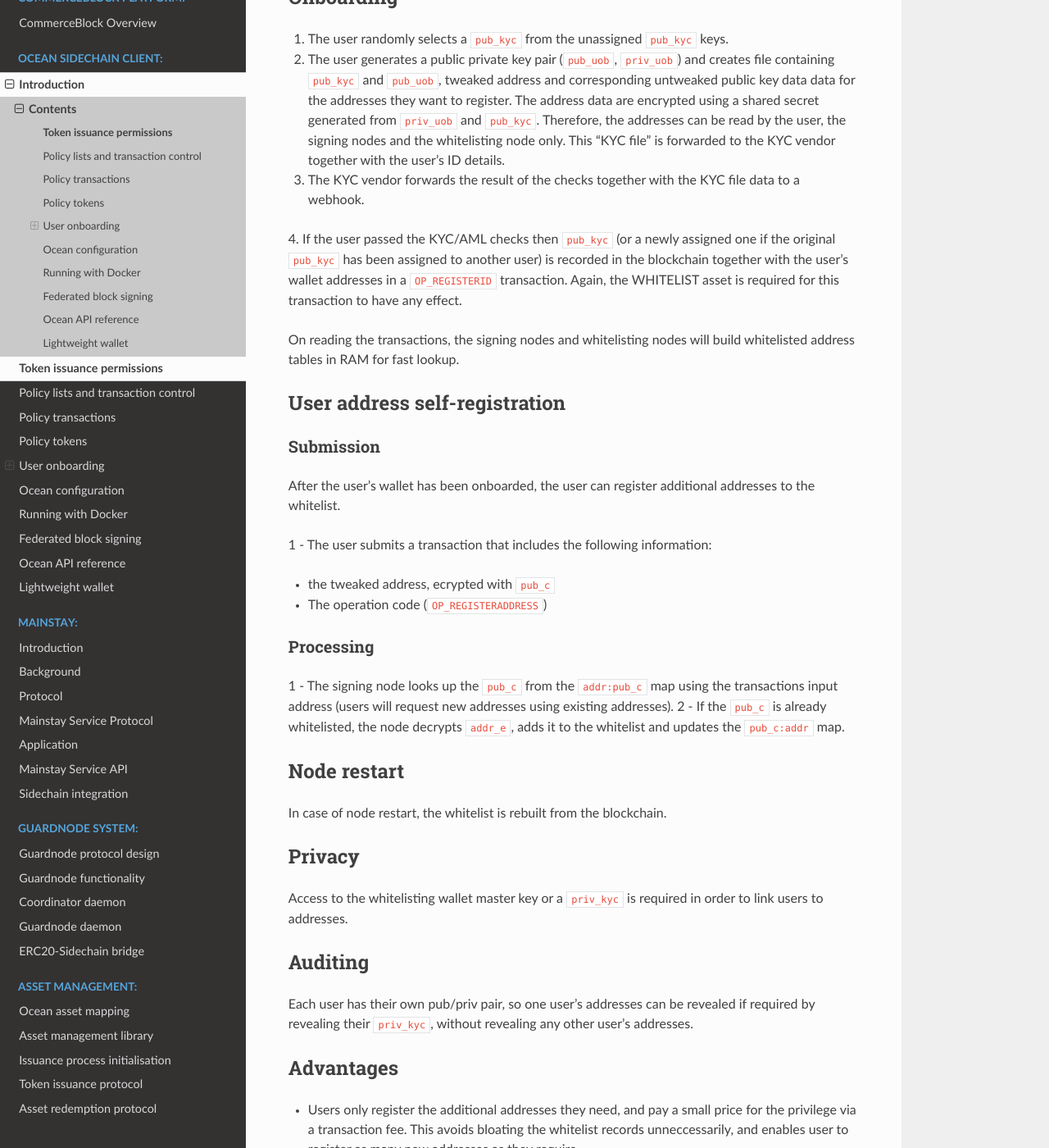
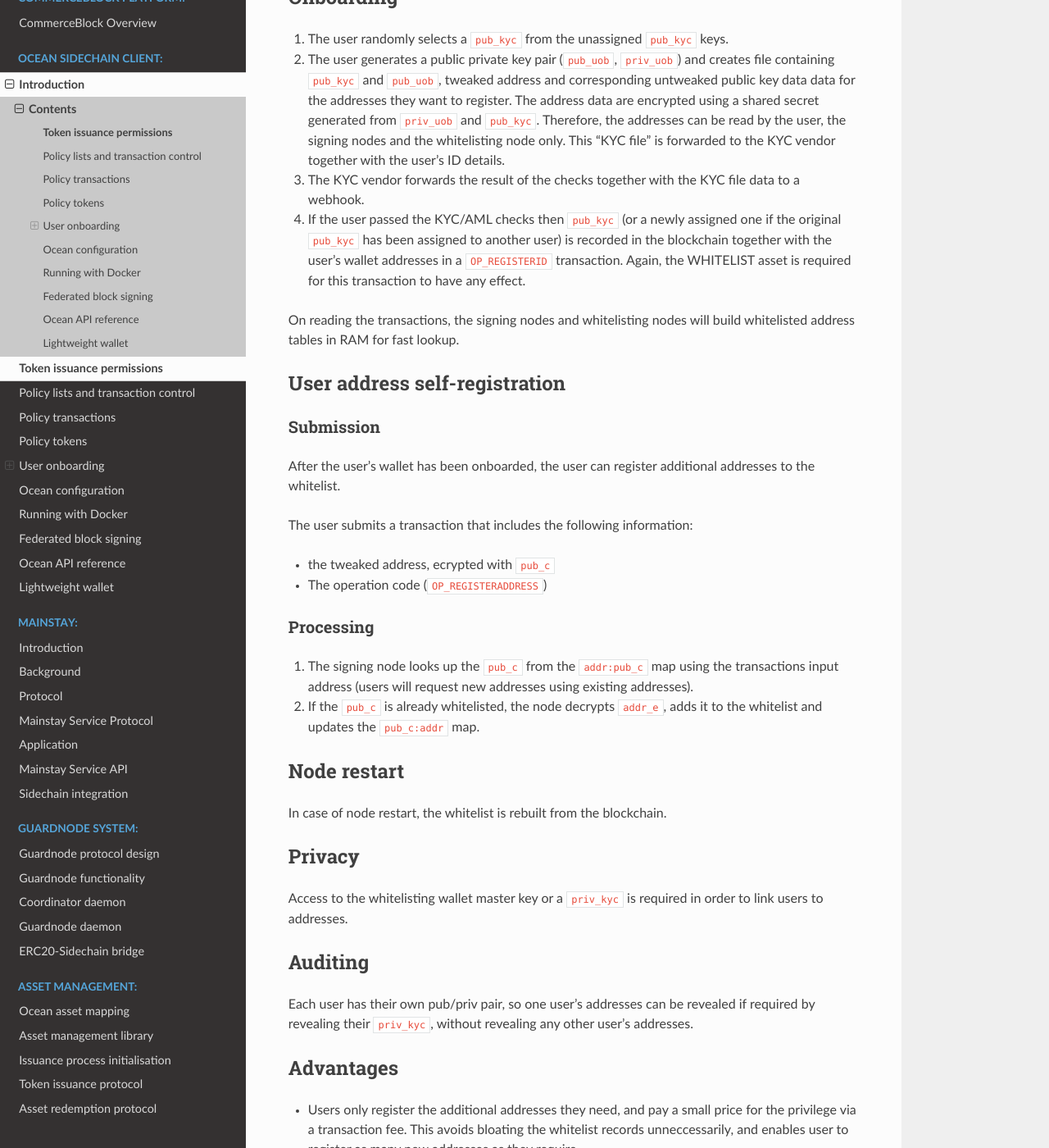
Before and after one commit to commerceblock/docs, a Sphinx documentation site: the page built from source/policy/index.rst, in a window 1280 px wide and 1400 px high, scrolled down 3631 px. Shown: the whole window at 82% size. Built offline with Sphinx 7.4.7 and the Read the Docs theme 2.0.0, drawn with Linux system fonts in a browser that asks for light colours.

Commit message:
More list formatting.

```diff
--- a/source/policy/index.rst
+++ b/source/policy/index.rst
@@ -71,9 +71,7 @@ Onboarding
 1. The user randomly selects a ``pub_kyc`` from the unassigned ``pub_kyc`` keys.
 2. The user generates a public private key pair (``pub_uob``, ``priv_uob``) and creates file containing ``pub_kyc`` and ``pub_uob``, tweaked address and corresponding untweaked public key data data for the addresses they want to register. The address data are encrypted using a shared secret generated from ``priv_uob`` and ``pub_kyc``. Therefore, the addresses can be read by the user, the signing nodes and the whitelisting node only. This "KYC file" is forwarded to the KYC vendor together with the user's ID details.
 3. The KYC vendor forwards the result of the checks together with the KYC file data to a webhook.
-4. If the user passed the KYC/AML checks then ``pub_kyc`` (or a newly assigned one if the original ``pub_kyc`` has been assigned to another user) is
-recorded in the blockchain together with the user's wallet addresses in a ``OP_REGISTERID`` transaction. Again, the WHITELIST asset is required for this
-transaction to have any effect.
+4. If the user passed the KYC/AML checks then ``pub_kyc`` (or a newly assigned one if the original ``pub_kyc`` has been assigned to another user) is recorded in the blockchain together with the user's wallet addresses in a ``OP_REGISTERID`` transaction. Again, the WHITELIST asset is required for this transaction to have any effect.
 
 On reading the transactions, the signing nodes and whitelisting nodes will build whitelisted address tables in RAM for fast lookup.
 
@@ -85,8 +83,7 @@ Submission
 
 After the user's wallet has been onboarded, the user can register additional addresses to the whitelist.
 
-1 - The user submits a transaction that includes the following information:
-
+The user submits a transaction that includes the following information:
 
 * the tweaked address, ecrypted with ``pub_c``
 * The operation code (``OP_REGISTERADDRESS``)
@@ -94,8 +91,8 @@ After the user's wallet has been onboarded, the user can register additional add
 Processing
 ~~~~~~~~~~
 
-1 - The signing node looks up the ``pub_c`` from the ``addr:pub_c`` map using the transactions input address (users will request new addresses using existing addresses).
-2 - If the ``pub_c`` is already whitelisted, the node decrypts ``addr_e``, adds it to the whitelist and updates the ``pub_c:addr`` map.
+1. The signing node looks up the ``pub_c`` from the ``addr:pub_c`` map using the transactions input address (users will request new addresses using existing addresses).
+2. If the ``pub_c`` is already whitelisted, the node decrypts ``addr_e``, adds it to the whitelist and updates the ``pub_c:addr`` map.
 
 Node restart
 ------------
```
